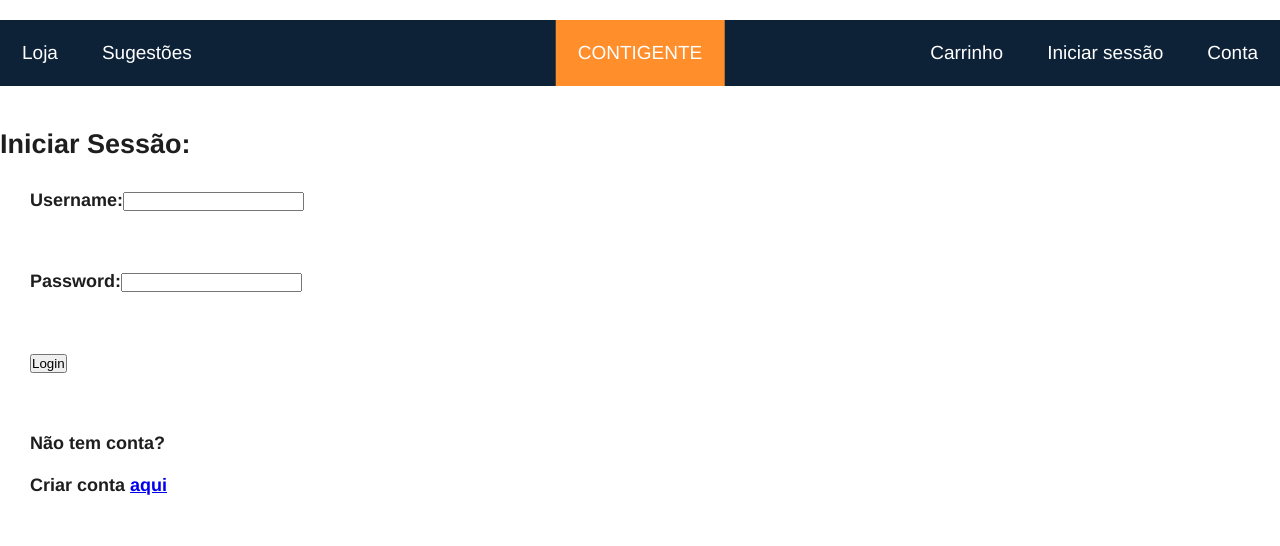
After one commit to DavidRaposo340/Contigente, a PHP site: page /paginas_form/geral/form_login.php in a window 1280 px wide. The commit adds this page. Shown: the top 546 px of the page. Run offline with PHP 8.4, Linux system fonts and the light colour scheme.

Commit message:
templates action e forms (frontend login)

```diff
--- a/includes/navbar.php
+++ b/includes/navbar.php
@@ -5,10 +5,11 @@
       <a href="proxima_page"> Sugestões</a>
 
       <div class="nav_center">
-        <a href="proxima_page"> CONTIGENTE</a>
+        <a href="index.php"> CONTIGENTE</a>
     </div>
     <div class="nav_right">
       <a href="proxima_page"> Carrinho</a>
+      <a href="paginas_form\geral\form_login.php"> Iniciar sessão</a>
       <a href="proxima_page"> Conta</a>
     </div>
   </div>
--- /dev/null
+++ b/paginas_form/geral/form_login.php
@@ -0,0 +1,55 @@
+<!DOCTYPE HTML>
+<head>
+    <title>Login</title>
+    <link rel="stylesheet" href="../../css/style.css">
+    <meta name="viewport" content="width=device-width, initial-scale=1.0">
+</head>
+
+
+<body>
+
+    <?php include("../../includes/navbar.php"); ?>
+    <br>
+    <br>
+    <br>
+
+    <h2>Iniciar Sessão:</h2>
+
+    <form method="post" action="../../acoes/action_validar_login.php">
+            <p><label for="username">Username:</label><input type="text" name="username"/> </p>
+            <p><label for="password">Password:</label><input type="password" name="password"/> </p>
+            <p><input type="submit" value="Login" /> </p>
+    </form>
+
+    <p>
+            Não tem conta?
+            <br>
+            <br>
+
+            Criar conta <a href="form_criar_conta.php"> aqui</a>
+            <br>
+            <br>
+    </p>
+
+    <?php
+    /*
+        //validar qual foi o erro que aconteceu
+        if (isset($_GET["erro"])) {
+            $msg_erro = "";
+            switch ($_GET["erro"]) {
+                case 1:
+                    $msg_erro = "Erro. username ou password inexistente.";
+                    break;
+                //Neste switch poderão ser acrescentadas mais mensagens de erro
+            }
+
+            if ($msg_erro != "")
+                echo "<h3>$msg_erro</h3>";
+        }
+
+            echo "Username: username; Password: password";
+    */
+    ?>
+
+</body>
+</html>
```
Also changed, not shown: acoes/geral/action_validar_login.php (added, +28 -0 lines), paginas_form/geral/form_criar_conta.php (added, +49 -0 lines), 2 other files.
